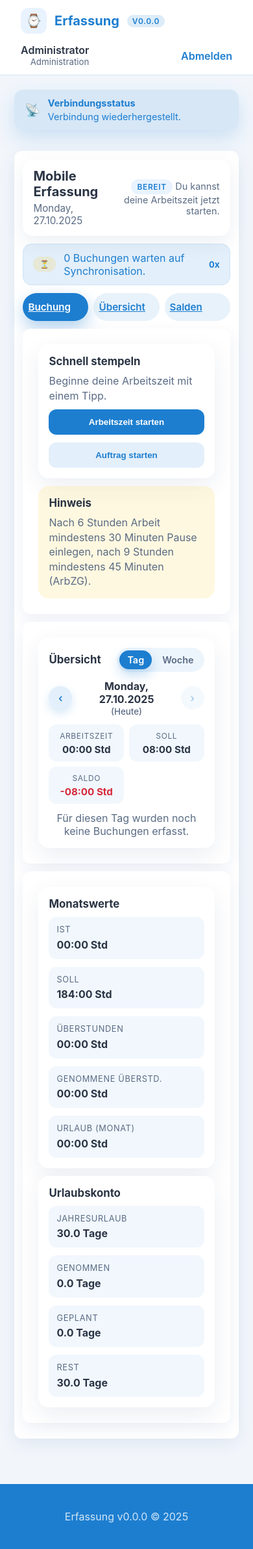
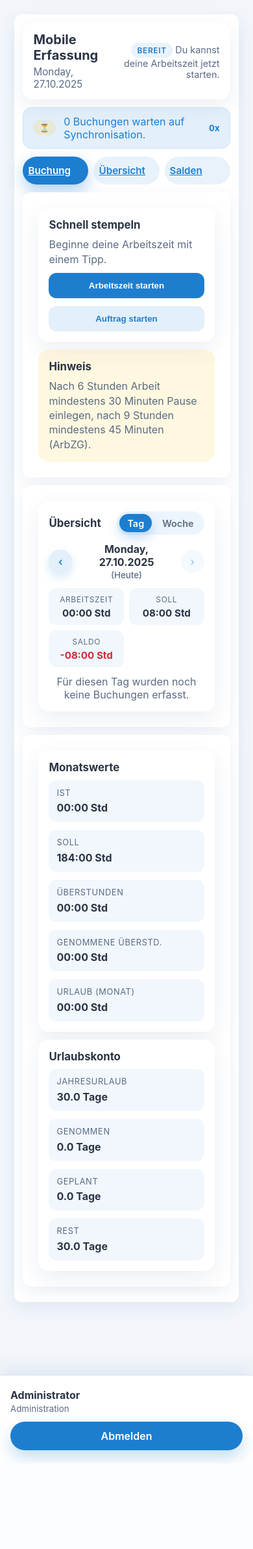
Before and after one commit to joni123467/Erfassung, a FastAPI app: page /mobile in a window 390 px wide. Shown: the whole page at 65% size. After the commit the page ends 2252 px from the top, so only its background shows below. Run offline with FastAPI, Linux system fonts and the light colour scheme; the visitor is signed in with stand-in values (Sample User, id 1); parts of the project's set-up code (start-up, migrations or seed data) failed here and were passed over.

Commit message:
Improve mobile dashboard layout

```diff
--- a/static/mobile.js
+++ b/static/mobile.js
@@ -225,7 +225,7 @@ function registerTabHandling() {
   const validTabs = new Set(tabs.map((tab) => tab.dataset.tab));
   const defaultTab = tabs.find((tab) => tab.classList.contains('is-active'))?.dataset.tab || 'buchung';
 
-  function activateTab(tabName, updateHash = true) {
+  function activateTab(tabName, updateHistory = true) {
     if (!validTabs.has(tabName)) {
       tabName = defaultTab;
     }
@@ -239,11 +239,13 @@ function registerTabHandling() {
       panel.classList.toggle('is-active', isActive);
       panel.toggleAttribute('hidden', !isActive);
     });
-    if (updateHash) {
+    if (updateHistory) {
       const newHash = `#${tabName}`;
       if (history.replaceState) {
-        const { pathname, search } = window.location;
-        history.replaceState(null, '', `${pathname}${search}${newHash}`);
+        const url = new URL(window.location.href);
+        url.searchParams.set('tab', tabName);
+        url.hash = newHash;
+        history.replaceState(null, '', `${url.pathname}${url.search}${url.hash}`);
       } else {
         window.location.hash = newHash;
       }
@@ -258,7 +260,16 @@ function registerTabHandling() {
   );
   window.addEventListener('hashchange', () => activateTab(window.location.hash.replace('#', ''), false));
   const initialHash = window.location.hash.replace('#', '');
-  activateTab(initialHash || defaultTab, false);
+  let initialTab = initialHash;
+  if (!initialTab) {
+    try {
+      const url = new URL(window.location.href);
+      initialTab = url.searchParams.get('tab') || '';
+    } catch (error) {
+      initialTab = '';
+    }
+  }
+  activateTab(initialTab || defaultTab, false);
 }
 
 function registerModalHandling() {
--- a/static/styles.css
+++ b/static/styles.css
@@ -23,6 +23,11 @@ body {
     background: var(--bg);
     color: var(--text);
     min-height: 100vh;
+}
+
+body.is-mobile .page {
+    padding-bottom: 5rem;
+    padding-bottom: calc(5rem + env(safe-area-inset-bottom));
 }
 
 input:not([type="checkbox"]):not([type="radio"]):not([type="range"]):not([type="submit"]):not([type="button"]),
@@ -1959,6 +1964,52 @@ tr.status-rejected td {
     margin: 0;
 }
 
+.mobile-account-footer {
+    margin-top: 2rem;
+    padding: 1.25rem 1rem;
+    padding-bottom: calc(1.25rem + env(safe-area-inset-bottom));
+    background: var(--surface);
+    border-top: 1px solid var(--border);
+    box-shadow: 0 -10px 25px rgba(18, 46, 108, 0.08);
+    display: flex;
+    flex-direction: column;
+    gap: 0.75rem;
+}
+
+.mobile-account-footer__user {
+    display: flex;
+    flex-direction: column;
+    gap: 0.2rem;
+}
+
+.mobile-account-footer__name {
+    font-weight: 700;
+    font-size: 1rem;
+}
+
+.mobile-account-footer__group {
+    color: var(--text-muted);
+}
+
+.mobile-account-footer__logout {
+    display: inline-flex;
+    align-items: center;
+    justify-content: center;
+    gap: 0.5rem;
+    padding: 0.75rem;
+    border-radius: 999px;
+    background: var(--brand);
+    color: #fff;
+    text-decoration: none;
+    font-weight: 600;
+    box-shadow: 0 12px 24px rgba(29, 126, 208, 0.25);
+}
+
+.mobile-account-footer__logout:hover,
+.mobile-account-footer__logout:focus-visible {
+    background: var(--brand-dark);
+}
+
 .mobile-card--overview {
     gap: 0.75rem;
 }
--- a/templates/base.html
+++ b/templates/base.html
@@ -12,7 +12,8 @@
     <meta name="theme-color" content="#1d7ed0">
     <link rel="stylesheet" href="/static/styles.css">
 </head>
-<body>
+<body{% if mobile %} class="is-mobile"{% endif %}>
+{% if not mobile %}
 <header class="timetac-header">
     <div class="timetac-header__brand">
         <span class="timetac-header__logo" aria-hidden="true">⌚</span>
@@ -51,7 +52,9 @@
     </div>
     {% endif %}
 </header>
+{% endif %}
 <main class="page">
+    {% if not mobile %}
     <div class="offline-banner" id="offline-banner" role="status" aria-live="polite" hidden>
         <span class="offline-banner__icon" aria-hidden="true">📡</span>
         <span class="offline-banner__text">
@@ -59,6 +62,7 @@
             <span id="offline-sync-status">Offline – Buchungen werden zwischengespeichert.</span>
         </span>
     </div>
+    {% endif %}
     {% if message %}
         <div class="alert alert-success">{{ message }}</div>
     {% endif %}
@@ -67,9 +71,19 @@
     {% endif %}
     {% block content %}{% endblock %}
 </main>
+{% if mobile and user %}
+<footer class="mobile-account-footer" aria-label="Konto">
+    <div class="mobile-account-footer__user">
+        <span class="mobile-account-footer__name">{{ user.full_name }}</span>
+        <small class="mobile-account-footer__group">{{ user.group.name if user.group else 'ohne Gruppe' }}</small>
+    </div>
+    <a class="mobile-account-footer__logout" href="/logout">Abmelden</a>
+</footer>
+{% elif not mobile %}
 <footer class="page-footer">
     <p>Erfassung v{{ app_version }} &copy; {{ now().year }}</p>
 </footer>
+{% endif %}
 <script type="module" src="/static/app.js"></script>
 {% block scripts %}{% endblock %}
 </body>
```
